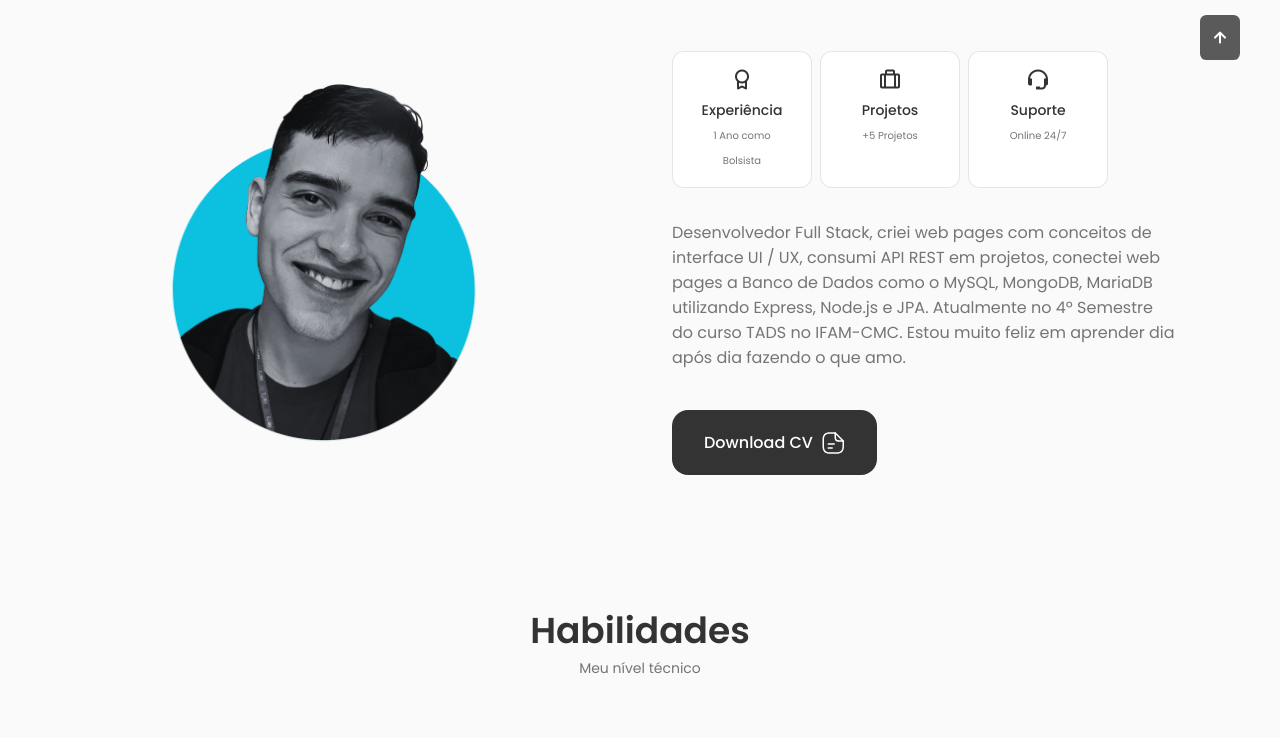
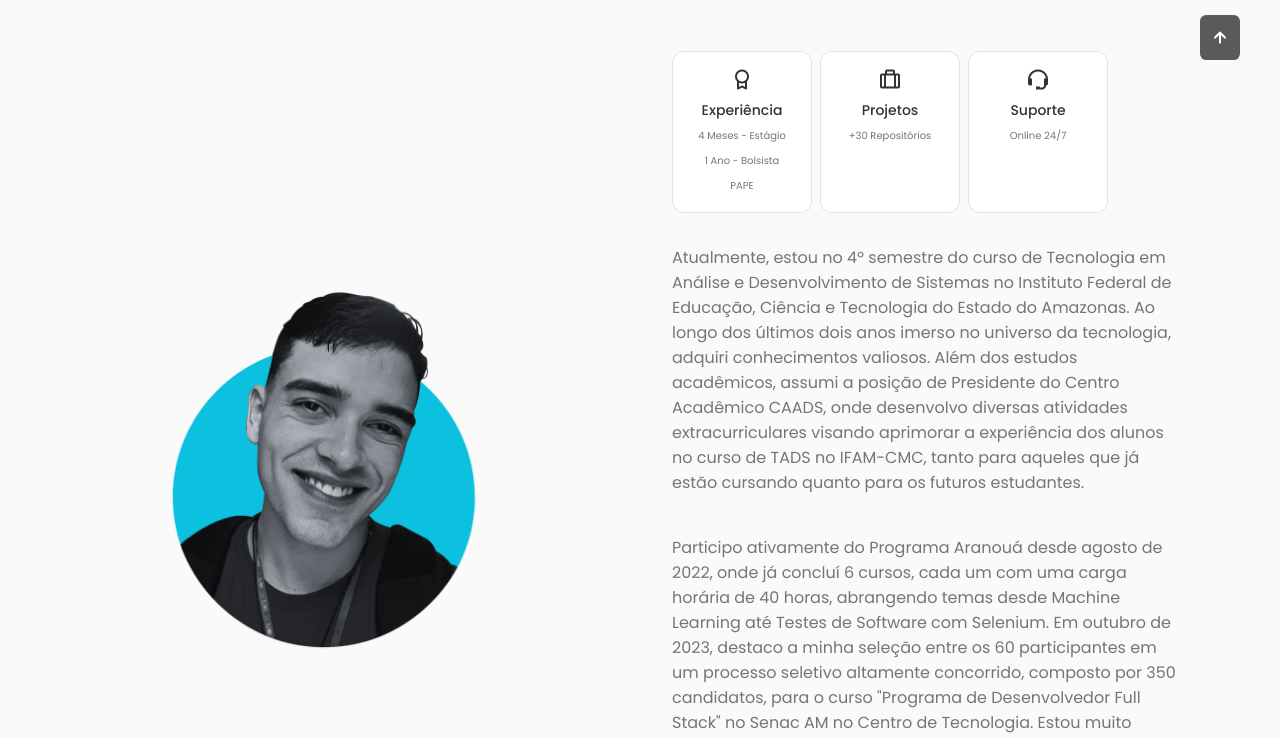
Before and after one commit to AdemarCastro/portfolio-ademar-castro, a React (Create React App) app: page / in a window 1280 px wide. Shown: the part 900-1638 px from the top of the page. Built offline with nearby package versions, Linux system fonts and the light colour scheme.

Commit message:
[STYLE] - Altera informações exibidas do componente 'about'

```diff
--- a/src/components/about/About.jsx
+++ b/src/components/about/About.jsx
@@ -16,7 +16,12 @@ const About = () => {
         <div className="about__data">
           <Info />
 
-          <p className="about__description">Desenvolvedor Full Stack, criei web pages com conceitos de interface UI / UX, consumi API REST em projetos, conectei web pages a Banco de Dados como o MySQL, MongoDB, MariaDB utilizando Express, Node.js e JPA. Atualmente no 4º Semestre do curso TADS no IFAM-CMC. Estou muito feliz em aprender dia após dia fazendo o que amo.</p>
+          <p className="about__description">
+            Atualmente, estou no 4º semestre do curso de Tecnologia em Análise e Desenvolvimento de Sistemas no Instituto Federal de Educação, Ciência e Tecnologia do Estado do Amazonas. Ao longo dos últimos dois anos imerso no universo da tecnologia, adquiri conhecimentos valiosos. Além dos estudos acadêmicos, assumi a posição de Presidente do Centro Acadêmico CAADS, onde desenvolvo diversas atividades extracurriculares visando aprimorar a experiência dos alunos no curso de TADS no IFAM-CMC, tanto para aqueles que já estão cursando quanto para os futuros estudantes.
+          </p>
+          <p className='about__description'>
+            Participo ativamente do Programa Aranouá desde agosto de 2022, onde já concluí 6 cursos, cada um com uma carga horária de 40 horas, abrangendo temas desde Machine Learning até Testes de Software com Selenium. Em outubro de 2023, destaco a minha seleção entre os 60 participantes em um processo seletivo altamente concorrido, composto por 350 candidatos, para o curso "Programa de Desenvolvedor Full Stack" no Senac AM no Centro de Tecnologia. Estou muito satisfeito com meu progresso até o momento e otimista para alcançar conquistas ainda maiores em 2024.
+          </p>
 
           <a download="" href={CV} className="button button__flex">Download CV
 
--- a/src/components/about/info.jsx
+++ b/src/components/about/info.jsx
@@ -7,14 +7,15 @@ const info = () => {
         <i class='bx bx-award about__icon'></i>
 
         <h3 className="about__title">Experiência</h3>
-        <span className="about__subtitle">1 Ano como Bolsista</span>
+        <span className="about__subtitle">4 Meses - Estágio</span><br></br>
+        <span className="about__subtitle">1 Ano - Bolsista PAPE</span>
       </div>
 
       <div className="about__box">
         <i class='bx bx-briefcase-alt about__icon'></i>
 
         <h3 className="about__title">Projetos</h3>
-        <span className="about__subtitle">+5 Projetos</span>
+        <span className="about__subtitle">+30 Repositórios</span>
       </div>
 
       <div className="about__box">
```
Also changed, not shown: 1 other file (tests, documents, lock files or other folders).
